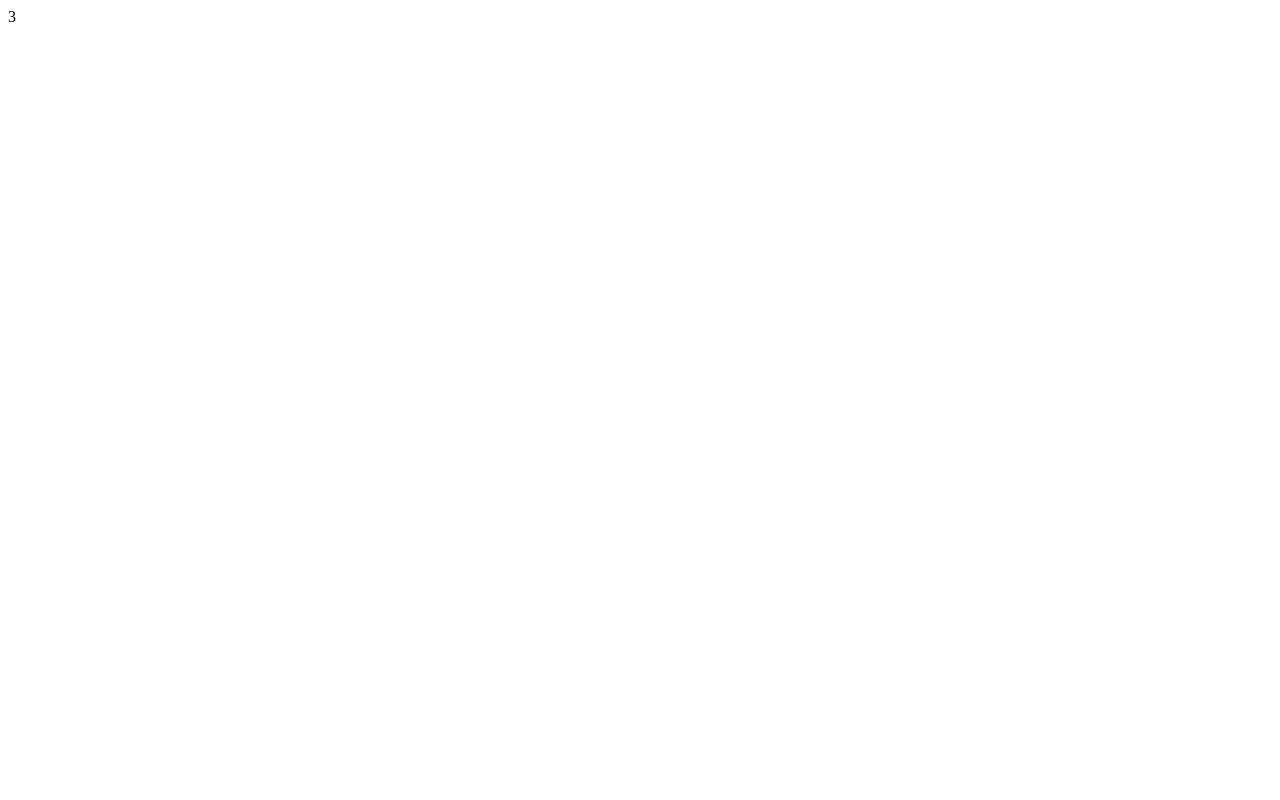
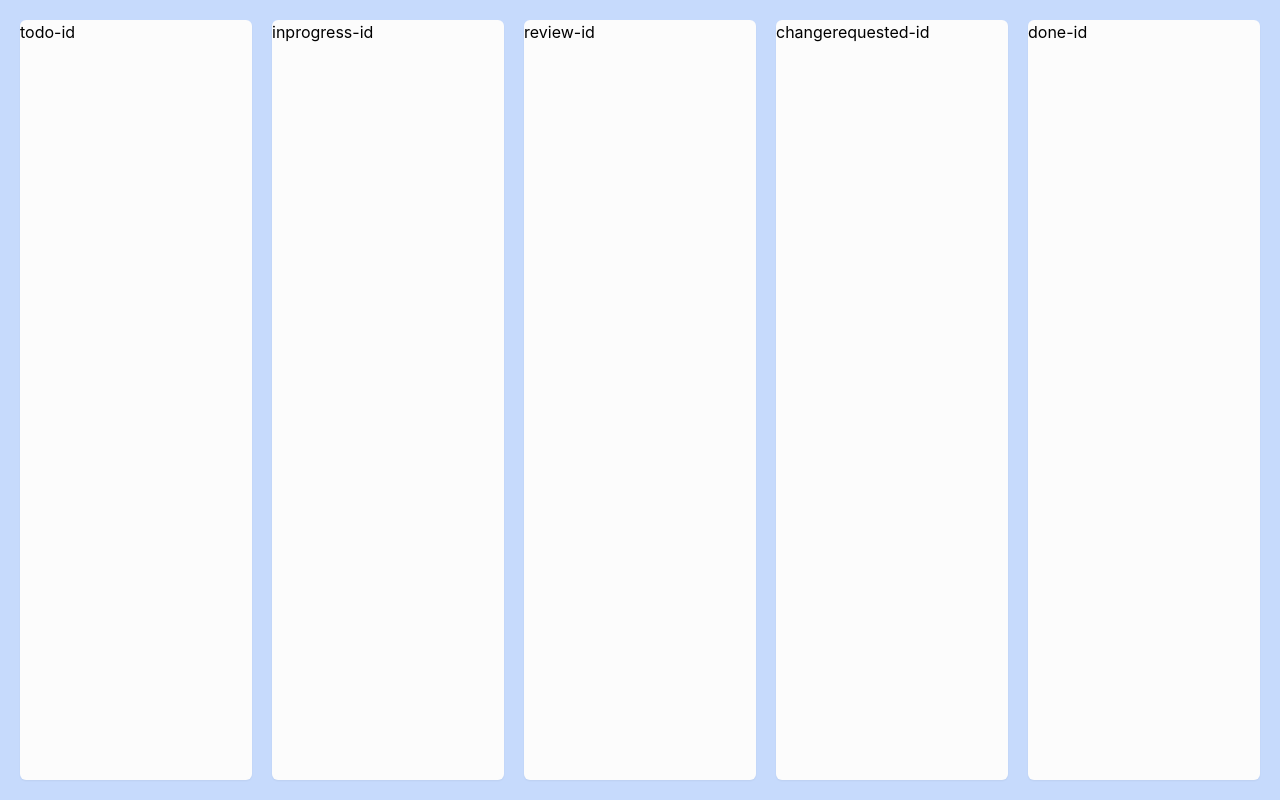
Before and after one commit to just-ajs/DevHops, a Next.js app in the folder DevHopsApp/: page / in a window 1280 px wide. Built offline with nearby package versions, Linux system fonts and the light colour scheme.

Commit message:
let's do it live

```diff
--- a/DevHopsApp/app/layout.tsx
+++ b/DevHopsApp/app/layout.tsx
@@ -1,21 +1,12 @@
-import React from 'react'
-
-type LayoutProps = {
-    children: React.ReactNode
+export default function RootLayout({
+  children,
+}: {
+  children: React.ReactNode
+}) {
+  return (
+    <html>
+      <head></head>
+      <body>{children}</body>
+    </html>
+  )
 }
-
-const Layout = async ({ children }: LayoutProps): Promise<React.ReactElement> => {
-
-    return (
-        <html lang="en">
-            <body>
-                <div className='w-vw h-vh'>
-                    {children}
-                </div>
-            </body>
-        </html>
-
-    )
-}
-
-export default Layout
--- a/DevHopsApp/app/page.tsx
+++ b/DevHopsApp/app/page.tsx
@@ -1,11 +1,18 @@
 import React from 'react'
+import '../globals.css'
 import { fetchTasks } from '../api'
 import { Kanban, KanbanContainer } from '../components'
 
 const Page = async (): Promise<React.ReactElement> => {
     const tasks = await fetchTasks()
 
-    return <KanbanContainer><Kanban tasks={tasks} /></KanbanContainer>
+    return (
+        <div id="root" className='w-vw h-vh bg-brand bg-opacity-30'>
+            <KanbanContainer>
+                <Kanban tasks={tasks} />
+            </KanbanContainer>
+        </div>
+    )
 }
 
 export default Page
--- a/DevHopsApp/components/Kanban.tsx
+++ b/DevHopsApp/components/Kanban.tsx
@@ -38,7 +38,15 @@ export const Kanban = ({ tasks }: KanbanProps): React.ReactElement => {
         lanes: laneData
       }
 
-    return <div>{tasks.length}</div>
+    return (
+        <>
+        {boardData.lanes.map((lane) => (
+            <div key={`lane-${lane.id}`} className='w-full h-full flex bg-light rounded-md shadow-sm'>
+                {lane.id}
+            </div>
+        ))}
+        </>
+    )
 }
 
 type Card = {
--- a/DevHopsApp/components/KanbanContainer.tsx
+++ b/DevHopsApp/components/KanbanContainer.tsx
@@ -12,7 +12,9 @@ const queryClient = new QueryClient()
 export const KanbanContainer = ({ children }: KanbanContainerProps): React.ReactElement => {
     return (
         <QueryClientProvider client={queryClient}>
-            {children}
+            <div className='w-full h-full p-5 grid gap-5' style={{ gridTemplateColumns: '1fr 1fr 1fr 1fr 1fr'}}>
+                {children}
+            </div>
         </QueryClientProvider>
     )
 }
--- a/DevHopsApp/package.json
+++ b/DevHopsApp/package.json
@@ -4,7 +4,7 @@
   "private": true,
   "scripts": {
     "dev": "next dev",
-    "build": "next build && tailwindcss build -i globals.css -o dist/output.css",
+    "build": "next build",
     "start": "next start",
     "lint": "next lint"
   },
--- a/DevHopsApp/tailwind.config.js
+++ b/DevHopsApp/tailwind.config.js
@@ -6,6 +6,11 @@ module.exports = {
     './pages/**/*.{js,ts,jsx,tsx}'
   ],
   theme: {
+    colors: {
+      pale: "#EFF2F2",
+      light: "#FCFCFC",
+      brand: "#4285F4",
+    },
     extend: {
       height: {
         vh: '100vh',
```
Also changed, not shown: 1 other file (tests, documents, lock files or other folders).
